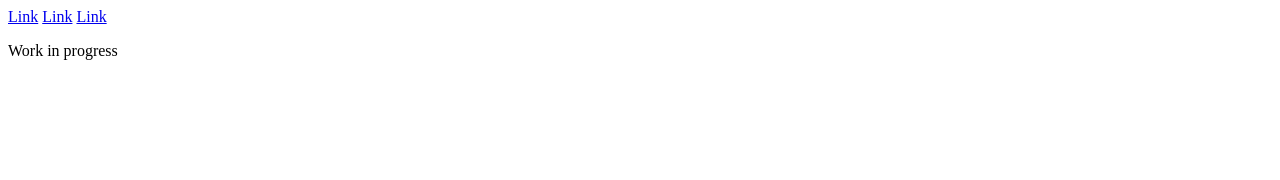
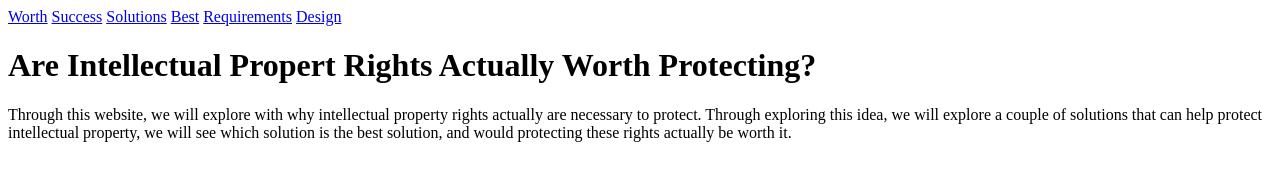
Before and after one commit to ScottyBoy513/Intellectual-Property-Protection, a plain HTML site: page index.html in a window 1280 px wide. Drawn offline with Linux system fonts and the light colour scheme.

Commit message:
Update index.html

```diff
--- a/index.html
+++ b/index.html
@@ -1,10 +1,14 @@
 <html>
 <body>
 <div class="topnav" id="myTopnav">
-<a href="link1.html">Link</a>
-<a href="link2.html">Link</a>
-<a href="link3.html">Link</a>
-<p> Work in progress </p>
+<a href="worth.html">Worth</a>
+<a href="success.html">Success</a>
+<a href="solutions.html">Solutions</a>
+<a href="best.html">Best</a>
+<a href="requirements.html">Requirements</a>
+<a href="design.html">Design</a>
+  <p><h1>Are Intellectual Propert Rights Actually Worth Protecting?</h1></p>
+  <p>Through this website, we will explore with why intellectual property rights actually are necessary to protect. Through exploring this idea, we will explore a couple of solutions that can help protect intellectual property, we will see which solution is the best solution, and would protecting these rights actually be worth it.</p>
 </div>
 </body>
 </html>
```
